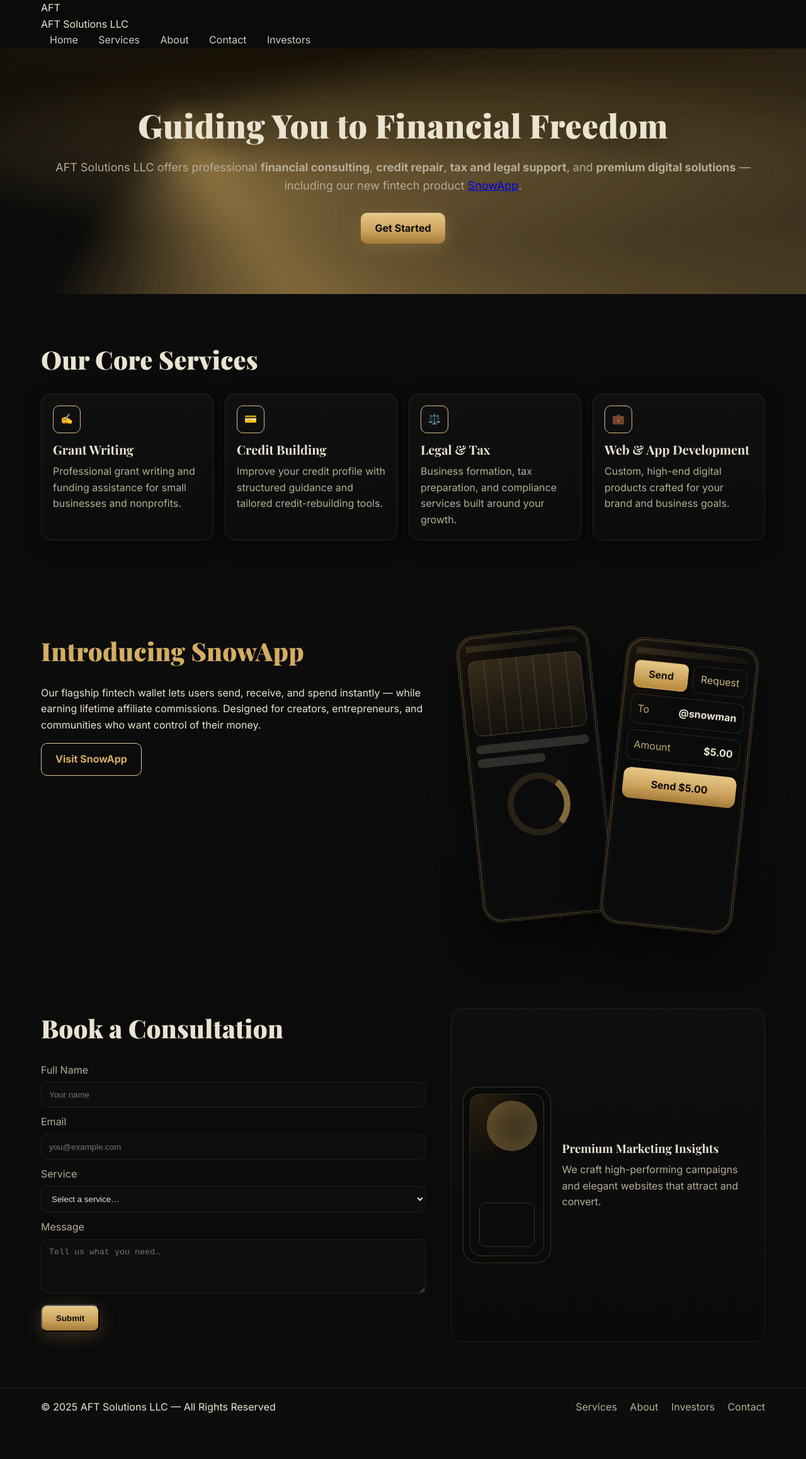
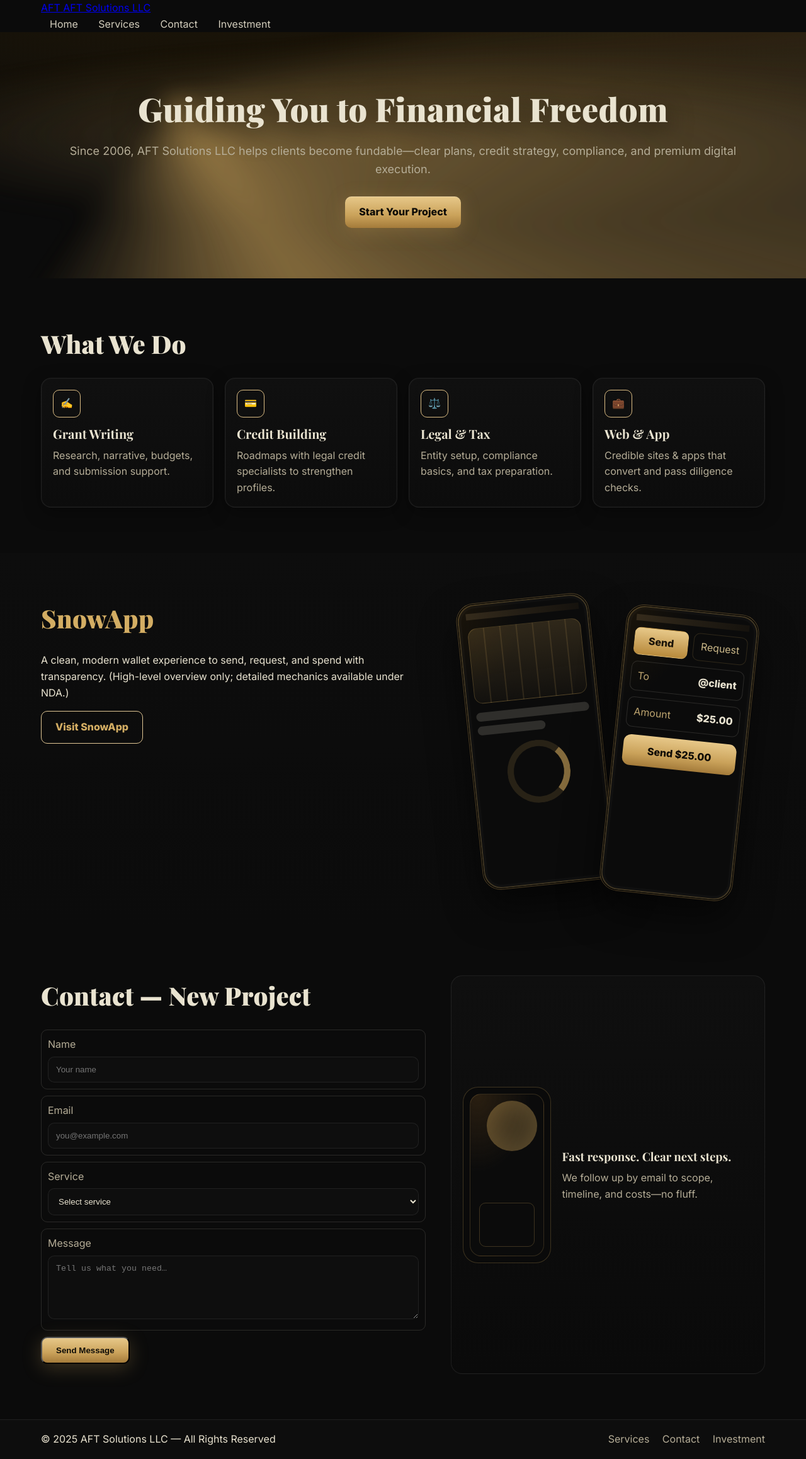
Before and after one commit to uksoldiers123-lab/AFTSOLUTIONS, a plain HTML site: page index.html in a window 1280 px wide. Shown: the whole page at 63% size. Before the commit the page ends 2265 px from the top, so only its background shows below. Drawn offline with nearby package versions, Linux system fonts and the light colour scheme.

Commit message:
Revise index.html for improved structure and content
Updated the HTML structure and content for better clarity and user engagement. Enhanced the contact form and service descriptions.

```diff
--- a/index.html
+++ b/index.html
@@ -4,72 +4,73 @@
   <meta charset="utf-8" />
   <meta name="viewport" content="width=device-width, initial-scale=1" />
   <title>AFT Solutions LLC — Financial & Web Services</title>
-  <meta name="description" content="AFT Solutions LLC offers expert grant writing, credit building, legal & tax guidance, and premium web & app development. Explore SnowApp and our affiliate opportunities." />
-  <link href="https://fonts.googleapis.com/css2?family=Playfair+Display:wght@400;700;900&family=Inter:wght@400;500;600;700&display=swap" rel="stylesheet" />
+  <meta name="description" content="AFT Solutions LLC: grant writing, credit building, legal & tax, and premium web/app. New customer inquiries go straight to our inbox." />
+  <link href="https://fonts.googleapis.com/css2?family=Playfair+Display:wght@700;900&family=Inter:wght@400;600;800&display=swap" rel="stylesheet" />
   <link rel="stylesheet" href="styles.css" />
 </head>
 <body>
-  <header class="nav">
-    <div class="container row">
-      <div class="brand">
-        <div class="logo">AFT</div>
+  <!-- Header -->
+  <header class="navbar">
+    <div class="container nav-wrap">
+      <a href="index.html" class="brand">
+        <span class="brand-badge">AFT</span>
         <span>AFT Solutions LLC</span>
-      </div>
-      <nav class="menu">
+      </a>
+      <nav class="nav">
         <a href="index.html">Home</a>
-        <a href="services.html">Services</a>
-        <a href="about.html">About</a>
-        <a href="contact.html">Contact</a>
-        <a class="badge" href="investors.html">Investors</a>
+        <a href="#services">Services</a>
+        <a href="#contact">Contact</a>
+        <a class="pill-link" href="investment.html">Investment</a>
       </nav>
     </div>
   </header>
 
+  <!-- Hero -->
   <section class="hero">
     <div class="silk" aria-hidden="true"></div>
     <div class="container hero-inner">
       <h1 class="display">Guiding You to Financial Freedom</h1>
-      <p class="lead">
-        AFT Solutions LLC offers professional <strong>financial consulting</strong>, <strong>credit repair</strong>, <strong>tax and legal support</strong>, and <strong>premium digital solutions</strong> — including our new fintech product <a href="https://snowapp.net" target="_blank" rel="noopener">SnowApp</a>.
-      </p>
-      <a href="#services" class="btn primary">Get Started</a>
+      <p class="lead">Since 2006, AFT Solutions LLC helps clients become fundable—clear plans, credit strategy, compliance, and premium digital execution.</p>
+      <a href="#contact" class="btn primary">Start Your Project</a>
     </div>
   </section>
 
+  <!-- Services -->
   <section id="services" class="section">
     <div class="container">
-      <h2 class="section-title">Our Core Services</h2>
+      <h2 class="section-title">What We Do</h2>
       <div class="cards">
         <article class="card">
           <div class="ico">✍️</div>
           <h3>Grant Writing</h3>
-          <p>Professional grant writing and funding assistance for small businesses and nonprofits.</p>
+          <p>Research, narrative, budgets, and submission support.</p>
         </article>
         <article class="card">
           <div class="ico">💳</div>
           <h3>Credit Building</h3>
-          <p>Improve your credit profile with structured guidance and tailored credit-rebuilding tools.</p>
+          <p>Roadmaps with legal credit specialists to strengthen profiles.</p>
         </article>
         <article class="card">
           <div class="ico">⚖️</div>
-          <h3>Legal & Tax</h3>
-          <p>Business formation, tax preparation, and compliance services built around your growth.</p>
+          <h3>Legal &amp; Tax</h3>
+          <p>Entity setup, compliance basics, and tax preparation.</p>
         </article>
         <article class="card">
           <div class="ico">💼</div>
-          <h3>Web & App Development</h3>
-          <p>Custom, high-end digital products crafted for your brand and business goals.</p>
+          <h3>Web &amp; App</h3>
+          <p>Credible sites & apps that convert and pass diligence checks.</p>
         </article>
       </div>
     </div>
   </section>
 
+  <!-- Product teaser (no secrets) -->
   <section class="section alt">
     <div class="container grid-2">
       <div>
-        <h2 class="section-title gold">Introducing SnowApp</h2>
-        <p>Our flagship fintech wallet lets users send, receive, and spend instantly — while earning lifetime affiliate commissions. Designed for creators, entrepreneurs, and communities who want control of their money.</p>
-        <a href="https://snowapp.net" target="_blank" rel="noopener" class="btn outline">Visit SnowApp</a>
+        <h2 class="section-title gold">SnowApp</h2>
+        <p>A clean, modern wallet experience to send, request, and spend with transparency. (High-level overview only; detailed mechanics available under NDA.)</p>
+        <a class="btn outline" href="https://snowapp.net" target="_blank" rel="noopener">Visit SnowApp</a>
       </div>
       <div class="phone-pair">
         <div class="phone gold dark ui-dashboard">
@@ -84,33 +85,48 @@
           <div class="tab-row">
             <span class="tab active">Send</span><span class="tab">Request</span>
           </div>
-          <div class="field"><span class="lbl">To</span><span class="val">@snowman</span></div>
-          <div class="field"><span class="lbl">Amount</span><span class="val">$5.00</span></div>
-          <div class="btn-send">Send $5.00</div>
+          <div class="field"><span class="lbl">To</span><span class="val">@client</span></div>
+          <div class="field"><span class="lbl">Amount</span><span class="val">$25.00</span></div>
+          <div class="btn-send">Send $25.00</div>
         </div>
       </div>
     </div>
   </section>
 
-  <section class="section">
+  <!-- Contact (prefilled email, no backend) -->
+  <section id="contact" class="section">
     <div class="container grid-2">
       <div>
-        <h2 class="section-title">Book a Consultation</h2>
-        <form id="consult-form" class="form">
-          <label>Full Name<input required type="text" name="name" placeholder="Your name"></label>
-          <label>Email<input required type="email" name="email" placeholder="you@example.com"></label>
-          <label>Service<select name="service">
-              <option selected>Select a service…</option>
+        <h2 class="section-title">Contact — New Project</h2>
+        <form id="aft-inquiry-form" class="form" novalidate>
+          <label class="field">
+            <span>Name</span>
+            <input id="name" type="text" placeholder="Your name" required />
+          </label>
+          <label class="field">
+            <span>Email</span>
+            <input id="email" type="email" placeholder="you@example.com" required />
+          </label>
+          <label class="field">
+            <span>Service</span>
+            <select id="service">
+              <option value="">Select service</option>
               <option>Grant Writing</option>
               <option>Credit Building</option>
-              <option>Legal & Tax</option>
-              <option>Web & App Development</option>
-            </select></label>
-          <label>Message<textarea name="message" rows="4" placeholder="Tell us what you need…"></textarea></label>
-          <button class="btn primary" type="submit">Submit</button>
-          <p id="form-note" style="margin-top:10px;color:#b5ad97"></p>
+              <option>Legal &amp; Tax</option>
+              <option>Web &amp; App</option>
+              <option>Other</option>
+            </select>
+          </label>
+          <label class="field">
+            <span>Message</span>
+            <textarea id="message" rows="5" placeholder="Tell us what you need…" required></textarea>
+          </label>
+          <button class="btn primary" type="submit">Send Message</button>
+          <p id="inquiry-status" class="muted small"></p>
         </form>
       </div>
+
       <div class="promo-card">
         <div class="promo-phone">
           <div class="screen">
@@ -119,50 +135,44 @@
           </div>
         </div>
         <div class="promo-copy">
-          <h3>Premium Marketing Insights</h3>
-          <p>We craft high-performing campaigns and elegant websites that attract and convert.</p>
+          <h3>Fast response. Clear next steps.</h3>
+          <p class="muted">We follow up by email to scope, timeline, and costs—no fluff.</p>
         </div>
       </div>
     </div>
   </section>
 
+  <!-- Footer -->
   <footer class="footer">
     <div class="container foot-wrap">
-      <div>© <span id="year"></span> AFT Solutions LLC — All Rights Reserved</div>
+      <div>© <span id="y"></span> AFT Solutions LLC — All Rights Reserved</div>
       <div class="foot-links">
         <a href="#services">Services</a>
-        <a href="about.html">About</a>
-        <a href="investors.html">Investors</a>
-        <a href="contact.html">Contact</a>
+        <a href="#contact">Contact</a>
+        <a href="investment.html">Investment</a>
       </div>
     </div>
   </footer>
 
+  <!-- Prefilled Email (mailto:) -->
   <script>
-    document.getElementById('year').textContent = new Date().getFullYear();
-    const form = document.getElementById('consult-form');
-    const note = document.getElementById('form-note');
+    document.getElementById('y').textContent = new Date().getFullYear();
 
-    form.addEventListener('submit', async e => {
+    document.getElementById('aft-inquiry-form').addEventListener('submit', (e) => {
       e.preventDefault();
-      note.textContent = 'Sending…';
-      const data = Object.fromEntries(new FormData(form).entries());
-      try {
-        const res = await fetch('/api/contact', {
-          method: 'POST',
-          headers: { 'Content-Type': 'application/json' },
-          body: JSON.stringify(data)
-        });
-        const json = await res.json();
-        if (res.ok) {
-          note.textContent = 'Thank you! We’ll reach out soon.';
-          form.reset();
-        } else {
-          note.textContent = 'Error: ' + (json.error || 'Unable to send.');
-        }
-      } catch {
-        note.textContent = 'Network error. Please try again.';
-      }
+      const name = document.getElementById('name').value.trim();
+      const email = document.getElementById('email').value.trim();
+      const service = document.getElementById('service').value;
+      const message = document.getElementById('message').value.trim();
+
+      if (!name || !email || !message) return;
+
+      const subject = encodeURIComponent(`New AFT Inquiry — ${name}`);
+      const body = encodeURIComponent(
+        `Name: ${name}\nEmail: ${email}\nService: ${service || '—'}\n\nMessage:\n${message}\n\n— Sent from aftsolutionsllc.com`
+      );
+      window.location.href = `mailto:admin@aftsolutionsllc.com?subject=${subject}&body=${body}`;
+      document.getElementById('inquiry-status').textContent = 'Opening your email app…';
     });
   </script>
 </body>
```
